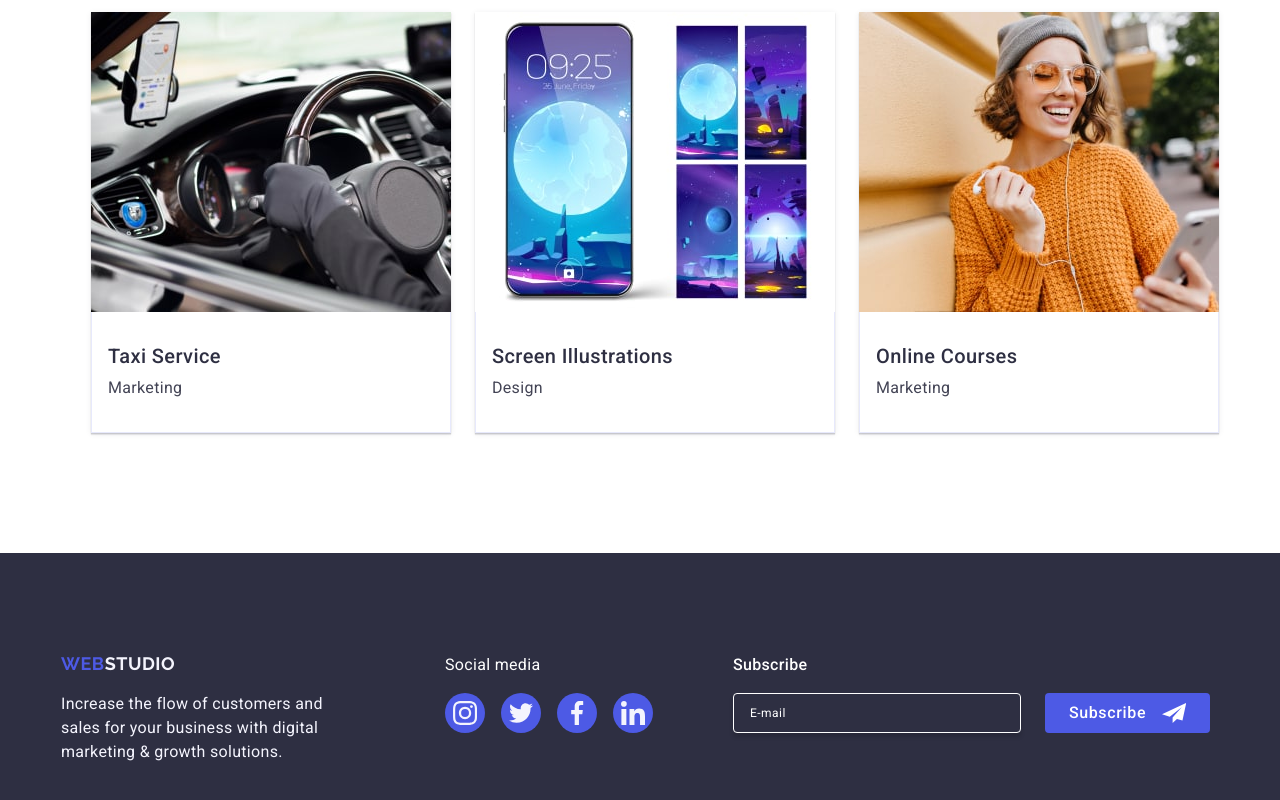
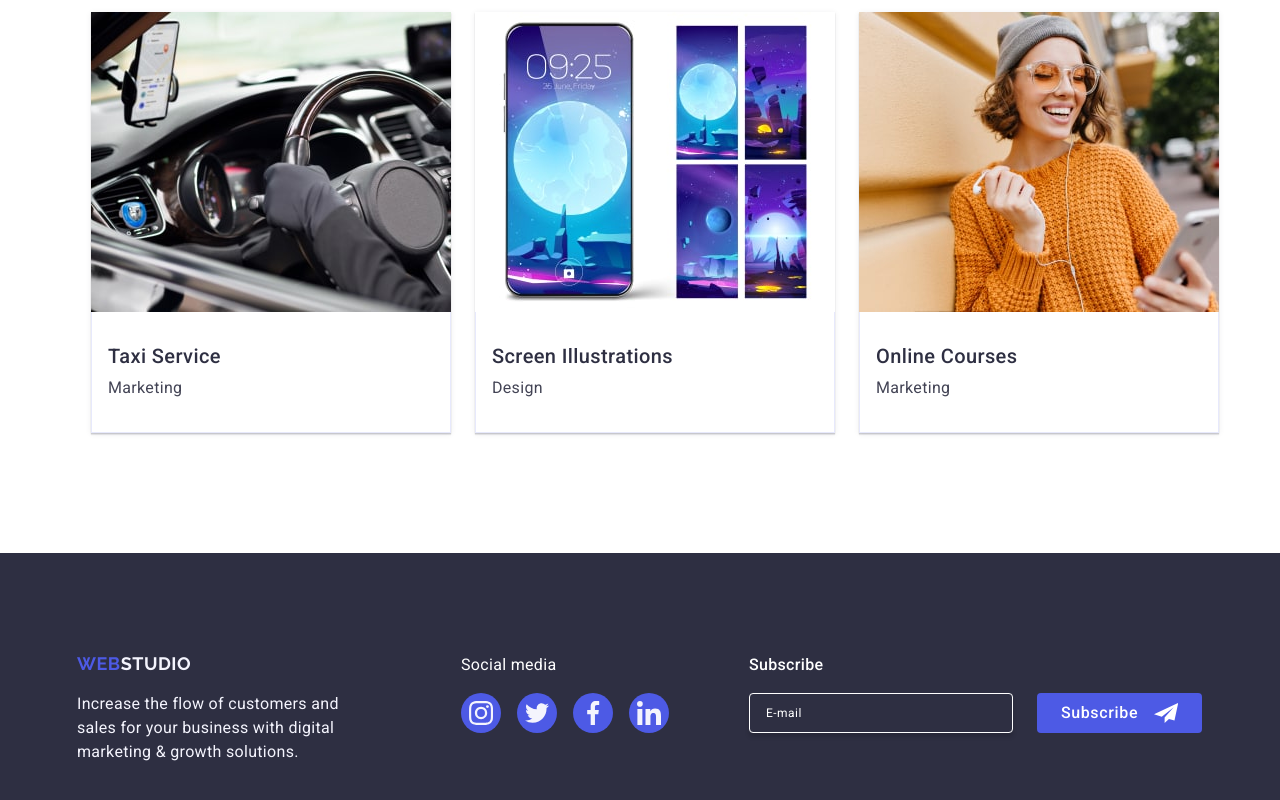
Before and after one commit to tase4ka112/goit-markup-hw-06, a plain HTML site: page index.html in a window 1280 px wide. Shown: the part 2642-3442 px from the top of the page. Drawn offline with nearby package versions, Linux system fonts and the light colour scheme.

Commit message:
hw six 6

```diff
--- a/css/styles.css
+++ b/css/styles.css
@@ -123,6 +123,7 @@ img {
   width: 100%;
   height: 100vh;
   padding: 24px 24px 40px 16px;
+
 }
 
 .is-open {
@@ -147,6 +148,7 @@ img {
 
 .header-mob-menu-list {
   margin-bottom: 168px;
+
 }
 
 .header-mob-menu-item:not(:last-child) {
@@ -1093,13 +1095,14 @@ img {
   .footer {
     max-width: 1440px;
     padding: 100px 0;
+
   }
 
   .footer-container {
     display: flex;
     flex-wrap: nowrap;
     column-gap: 0;
-    padding: 0;
+    padding: 0 16px;
   }
 
   .footer-logo-container {
@@ -1114,6 +1117,10 @@ img {
 
   .footer-soc-container {
     margin: 0 80px auto 0;
+  }
+
+  .footer-input {
+    width: 264px;
   }
 }
 
--- a/index.html
+++ b/index.html
@@ -59,7 +59,7 @@
           </svg>
         </button>
       </div>
-      <div class="header-mob-menu">
+      <div class="header-mob-menu is-open">
         <button type="button" class="close-menu-btn">
           <svg width="8" height="8" class="close-menu-icon">
             <use href="./images/icons.svg#icon-close"></use>
```
